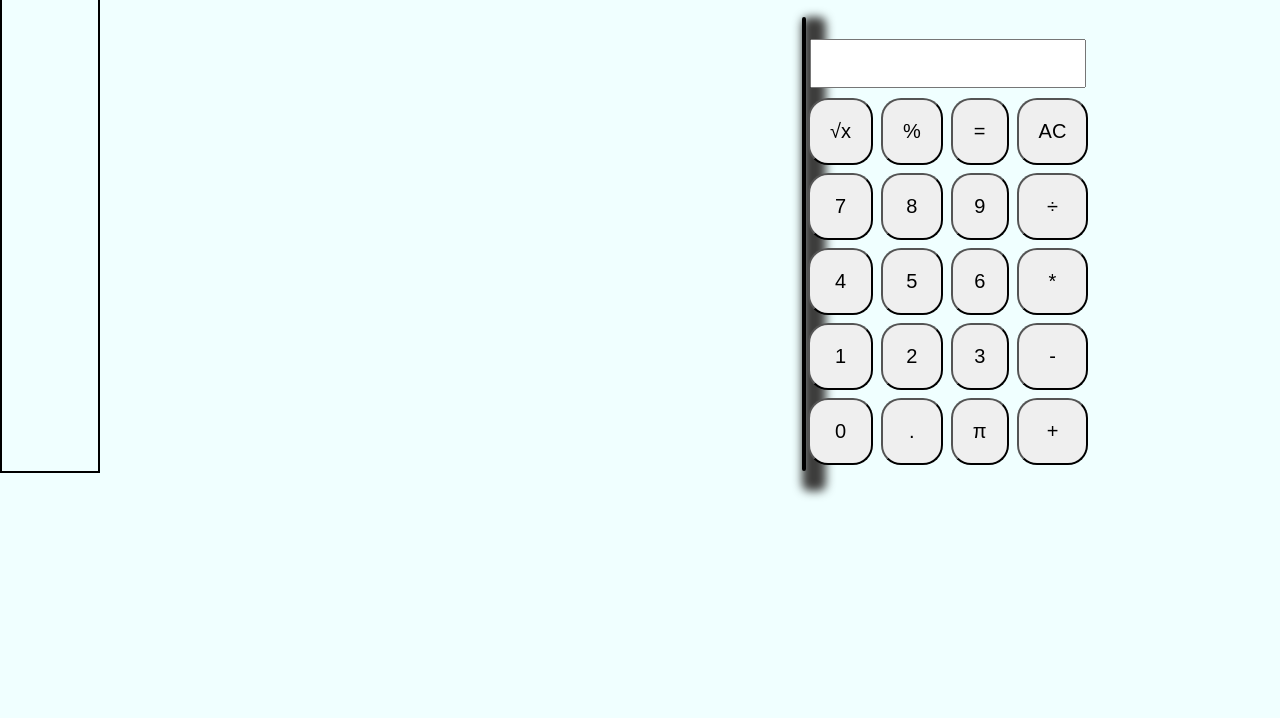
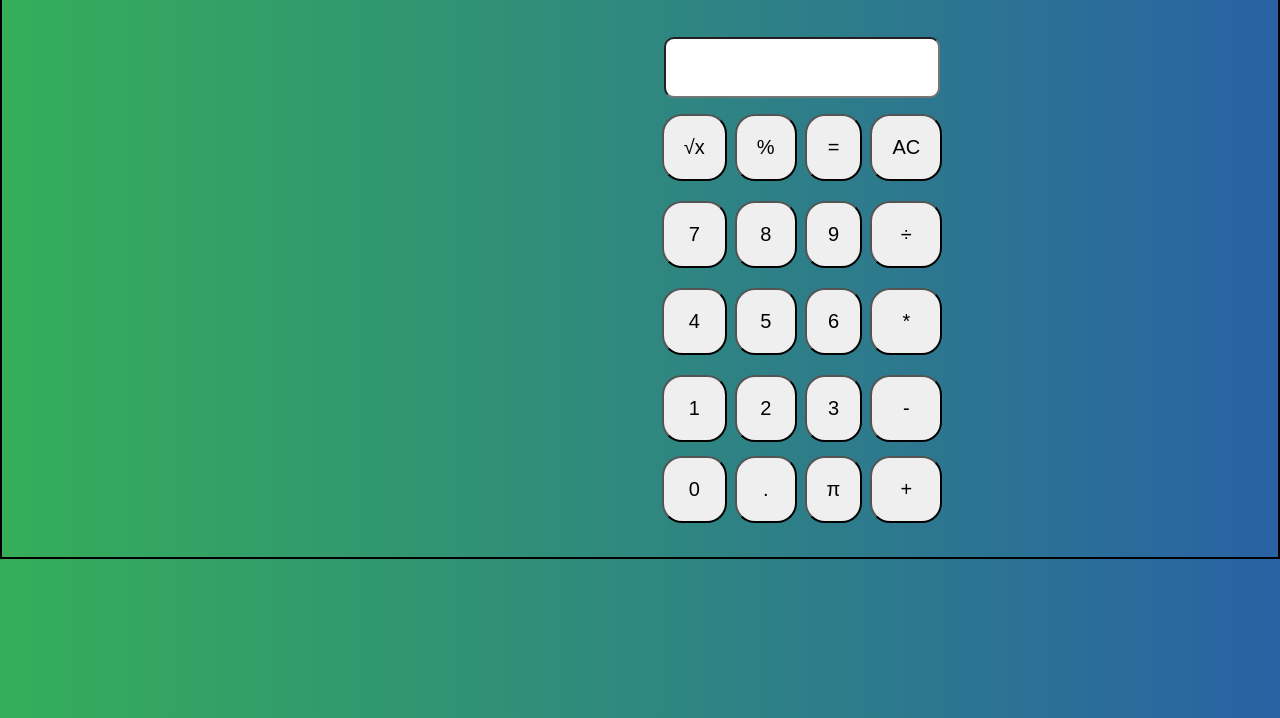
Before and after one commit to PraneethReddy15/Calculator, a plain HTML site: page index.html in a window 1280 px wide. Shown: the part 82-800 px from the top of the page. Drawn offline with Linux system fonts and the light colour scheme.

Commit message:
Update styles.css

```diff
--- a/styles.css
+++ b/styles.css
@@ -5,31 +5,24 @@
 }
 
 body {
-    background-color: azure;
-
+    background: linear-gradient(to right ,#35ae59,#2962a4);
 }
 .container{
     border: 2px solid black ;
-    width: 100px;
+     width: 100%;
+
 }
-p{
-    background-color: white;
-    width: 100%;
-    color:white;
+
+.grid-container {
+    margin: 30px 800px;
+
+    display: grid;
+    align-items: center;
+    justify-content: center;
+    grid-template-columns:repeat(4,1fr);
+    grid-template-rows:repeat(5,1fr);
     border-radius: 20px;
-    padding: px;
-}
-.grid-container {
-    margin-top: 30px;
-    display: grid;
-    margin-left: 800px;
-    margin-right: 800px;
-    grid-template-columns: 1fr 1fr 1fr 1fr;
-    grid-template-rows: 1fr 1fr 1fr 1fr 1fr;
-    border: 2px solid black;
-    border-radius: 20px;
-    background-color: black;
-    box-shadow: 10px 10px 10px 10px rgb(61, 61, 60);
+    /* box-shadow: 10px 10px 10px 10px rgb(61, 61, 60); */
 }
 
 .grid-item {
@@ -41,14 +34,16 @@ p{
     grid-column: 1 / span 4;
     margin: 6px;
     margin-top: 20px;
-
+    padding: 20px;
+    font-weight: bolder;
+    font-size: 15px;
+    border-radius: 10px;
 }
 
 .input {
     width: 100%;
     padding: 30px 0px;
     border: 2px solid black;
-    border-radius: 10px;
 }
 
 button {
@@ -59,14 +54,6 @@ button {
     cursor: pointer;
 }
 button:hover{
-    background-color: burlywood;
+    background-color: rgb(11, 8, 6);
+    color: aliceblue;
 }
-
-.op {
-    background-color: rgb(90, 142, 168);
-    font-size: 30px;
-}
-
-.ac {
-    background-color: white;
-}
```
